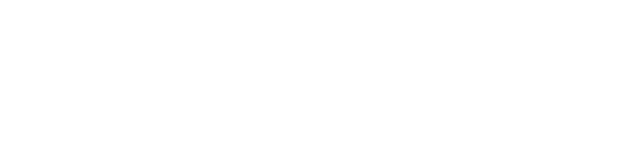
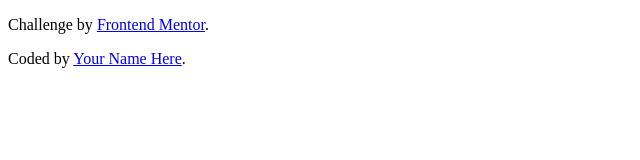
Before and after one commit to blackdreamer15/Frontend-Mentor-Challenges, a plain HTML site: page 3-Stats-Preview-Card-Component/index.html in a window 1280 px wide. Shown: the whole page, without its empty margins (0-640 px from the left). Drawn offline with Linux system fonts and the light colour scheme.

Commit message:
Update - Add footer and attribution content

```diff
--- a/3-Stats-Preview-Card-Component/index.html
+++ b/3-Stats-Preview-Card-Component/index.html
@@ -6,10 +6,20 @@
     <meta name="viewport" content="width=device-width, initial-scale=1.0">
     <meta name="author" content="Baki Jessy Justice Julien">
     <meta name="keywords" content="stats card, preview card, component, stats preview, preview card component, stats preview card">
-    <title>Frontend Mentor Challenge | Stats Preview Card Component</title>
+    <title>Frontend Mentor Challenge | Sats Preview Card Component</title>
     <link rel="stylesheet" href="main.css">
 </head>
 <body>
 
+
+    <footer class="attribution">
+        <p>
+            Challenge by <a href="https://www.frontendmentor.io?ref=challenge" target="_blank">Frontend Mentor</a>.
+        </p>
+
+        <p>
+            Coded by <a href="#">Your Name Here</a>.
+        </p>
+    </footer>
 </body>
 </html>
```
